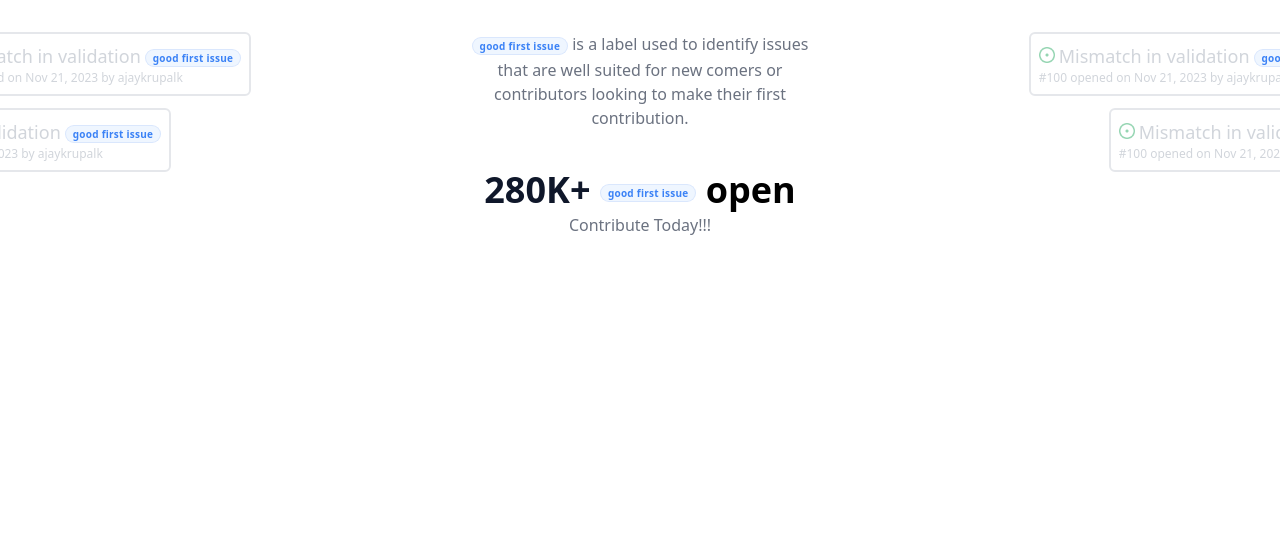
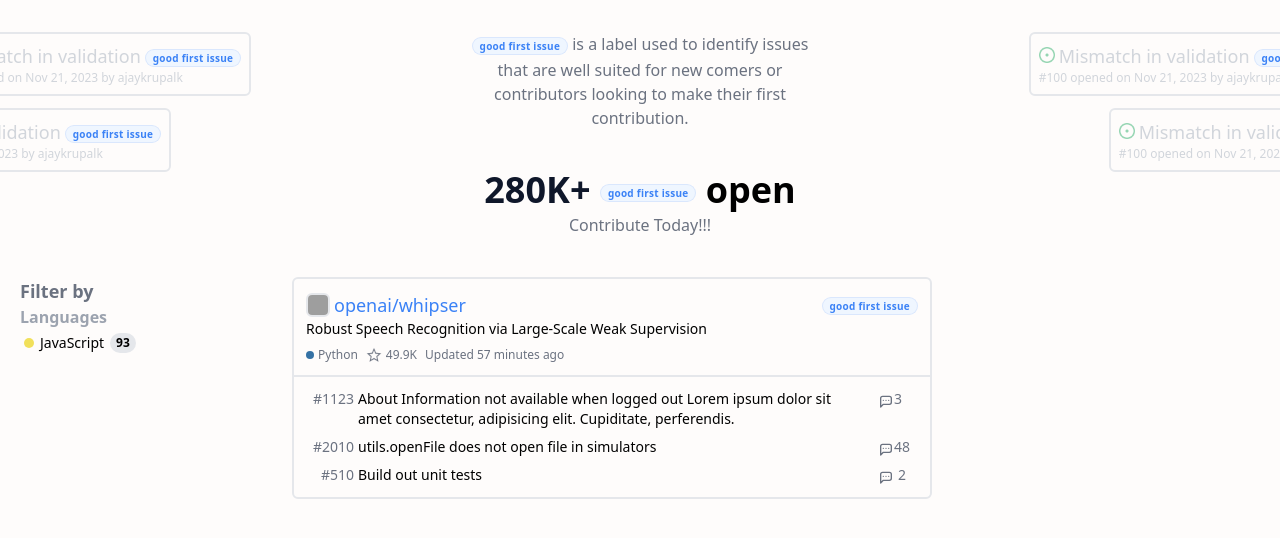
Before and after one commit to ajaykrupalk/good-first-issue, a Nuxt app: page / in a window 1280 px wide. Shown: the top 538 px of the page. Built offline with nearby package versions, Linux system fonts and the light colour scheme; grey boxes are pictures that could not be loaded.

Commit message:
Added body for content

```diff
--- a/app.vue
+++ b/app.vue
@@ -1,3 +1,6 @@
 <template>
-  <hero />
+  <div class="h-screen bg-[#fefcfb]">
+    <hero/>
+    <content/>
+  </div>
 </template>
--- /dev/null
+++ b/components/content.vue
@@ -0,0 +1,7 @@
+<template>
+    <div class="flex flex-row gap-24 mt-5">
+        <languages />
+        <IssueCard />
+        <!-- <Skeleton /> -->
+    </div>
+</template>
--- a/components/hero.vue
+++ b/components/hero.vue
@@ -1,5 +1,5 @@
 <template>
-    <div class="pt-5 flex flex-row justify-between">
+    <div class="pt-5 pb-5 flex flex-row justify-between">
         <div class="relative w-[30em] h-40 overflow-hidden">
             <div class="absolute -left-20 top-0">
                 <sample-issue></sample-issue>
--- /dev/null
+++ b/components/issueCard.vue
@@ -0,0 +1,61 @@
+<template>
+    <div class="border-2 border-gray-200 rounded-md w-[40em] h-full">
+        <div class="p-3">
+            <div class="flex flex-row justify-between items-center">
+                <div class="flex flex-row gap-1 items-center">
+                    <img src="https://lirp.cdn-website.com/df735c7c/dms3rep/multi/opt/MicrosoftTeams-image+%28123%29-640w.png" alt="logo" class="h-6 w-6 rounded-md border-2 border-gray-200">
+                    <h3 class="font-medium text-lg text-blue-500">openai/whipser</h3>
+                </div>
+                <badge />
+            </div>
+            <p class="text-sm">Robust Speech Recognition via Large-Scale Weak Supervision</p>
+            <div class="flex flex-row gap-2 mt-2 text-xs text-gray-500 font-medium">
+                <div class="flex flex-row gap-1 items-center">
+                    <span class="h-2 w-2 bg-[#3572A5] rounded-full"></span>
+                    Python
+                </div>
+                <div class="flex flex-row gap-1 items-center">
+                    <img src="../assets/images/star.png" alt="star" class="h-4 w-4">
+                    <p>49.9K</p>
+                </div>
+                <div>
+                    <p>Updated 57 minutes ago</p>
+                </div>
+            </div>
+        </div>
+        <div class="flex flex-col gap-y-2 p-3 border-t-2 border-gray-200">
+            <div class="flex flex-row justify-between">
+                <div class="flex flex-row gap-1 text-sm font-medium">
+                    <span class="w-12 text-gray-500 text-right">#1123</span>
+                    <p class="hover:text-blue-500 w-[35em]">About Information not available when logged out Lorem ipsum dolor sit amet consectetur, adipisicing elit. Cupiditate, perferendis.</p>
+                </div>
+                <div class="w-10 h-max flex flex-row items-end">
+                    <svg xmlns="http://www.w3.org/2000/svg" class="h-4 w-4 stroke-gray-500" viewBox="0 0 24 24" stroke-width="2" stroke="currentColor" fill="none" stroke-linecap="round" stroke-linejoin="round"><path stroke="none" d="M0 0h24v24H0z" fill="none"/><path d="M4 21v-13a3 3 0 0 1 3 -3h10a3 3 0 0 1 3 3v6a3 3 0 0 1 -3 3h-9l-4 4" /><path d="M12 11l0 .01" /><path d="M8 11l0 .01" /><path d="M16 11l0 .01" /></svg>
+                    <p class="text-sm font-medium text-gray-500">3</p>
+                </div>
+            </div>
+            <div class="flex flex-row justify-between">
+                <div class="flex flex-row gap-1 text-sm font-medium">
+                    <span class="w-12 text-gray-500 text-right">#2010</span>
+                    <p class="hover:text-blue-500 w-[35em]">utils.openFile does not open file in simulators</p>
+                </div>
+                <div class="w-10 h-max flex flex-row items-end">
+                    <svg xmlns="http://www.w3.org/2000/svg" class="h-4 w-4 stroke-gray-500" viewBox="0 0 24 24" stroke-width="2" stroke="currentColor" fill="none" stroke-linecap="round" stroke-linejoin="round"><path stroke="none" d="M0 0h24v24H0z" fill="none"/><path d="M4 21v-13a3 3 0 0 1 3 -3h10a3 3 0 0 1 3 3v6a3 3 0 0 1 -3 3h-9l-4 4" /><path d="M12 11l0 .01" /><path d="M8 11l0 .01" /><path d="M16 11l0 .01" /></svg>
+                    <p class="text-sm font-medium text-gray-500">48</p>
+                </div>
+            </div>
+            <div class="flex flex-row justify-between">
+                <div class="flex flex-row gap-1 text-sm font-medium">
+                    <span class="w-12 text-gray-500 text-right">#510</span>
+                    <p class="hover:text-blue-500">Build out unit tests</p>
+                </div>
+                <div class="w-10 flex flex-row gap-1 items-end">
+                    <span>
+                        <svg xmlns="http://www.w3.org/2000/svg" class="h-4 w-4 stroke-gray-500" viewBox="0 0 24 24" stroke-width="2" stroke="currentColor" fill="none" stroke-linecap="round" stroke-linejoin="round"><path stroke="none" d="M0 0h24v24H0z" fill="none"/><path d="M4 21v-13a3 3 0 0 1 3 -3h10a3 3 0 0 1 3 3v6a3 3 0 0 1 -3 3h-9l-4 4" /><path d="M12 11l0 .01" /><path d="M8 11l0 .01" /><path d="M16 11l0 .01" /></svg>
+                    </span>
+                    <p class="text-sm font-medium text-gray-500">2</p>
+                </div>
+            </div>
+        </div>
+    </div>
+</template>
--- /dev/null
+++ b/components/language.vue
@@ -0,0 +1,9 @@
+<template>
+    <div class="flex flex-col gap-y-1 font-[400]">
+        <li class="flex flex-row items-center gap-x-1.5 p-1 rounded-md hover:bg-gray-100">
+            <span class="h-2.5 w-2.5 bg-[#F1E05A] rounded-full"></span>
+            <p class="text-sm">JavaScript</p>
+            <span class="inline-block text-xs rounded-xl bg-gray-200 px-1.5 py-0.5 font-semibold">93</span>
+        </li>
+    </div>
+</template>
--- /dev/null
+++ b/components/languages.vue
@@ -0,0 +1,7 @@
+<template>
+    <div class="ml-5 w-44 pb-5">
+        <h3 class="font-bold text-gray-500 text-lg">Filter by</h3>
+        <h4 class="font-semibold text-gray-400 text-base">Languages</h4>
+        <language />
+    </div>
+</template>
--- /dev/null
+++ b/components/skeleton.vue
@@ -0,0 +1,15 @@
+<template>
+    <div class="border-2 border-gray-200 rounded-md w-[40em] h-max">
+        <div class="p-3 animate-pulse">
+            <div class="flex flex-row justify-between items-center">
+                <div class="flex flex-row gap-1 items-center">
+                    <span class="h-6 w-6 bg-gray-200 rounded-md "></span>
+                    <span class="h-3 w-24 bg-gray-200 rounded-md "></span>
+                </div>
+                <span class="h-3 w-12 bg-gray-200 rounded-md "></span>
+            </div>
+            <div class="mt-2 h-3 w-72 bg-gray-200 rounded-md "></div>
+            <div class="mt-2 h-3 w-60 bg-gray-200 rounded-md "></div>
+        </div>
+    </div>
+</template>
```
Also changed, not shown: assets/images/messages.svg (added), assets/images/star.png (added).
